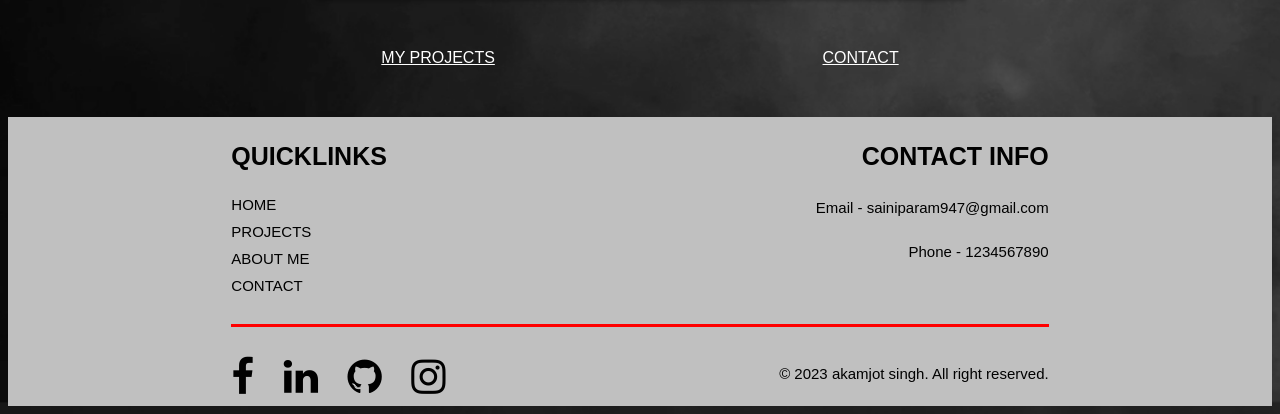
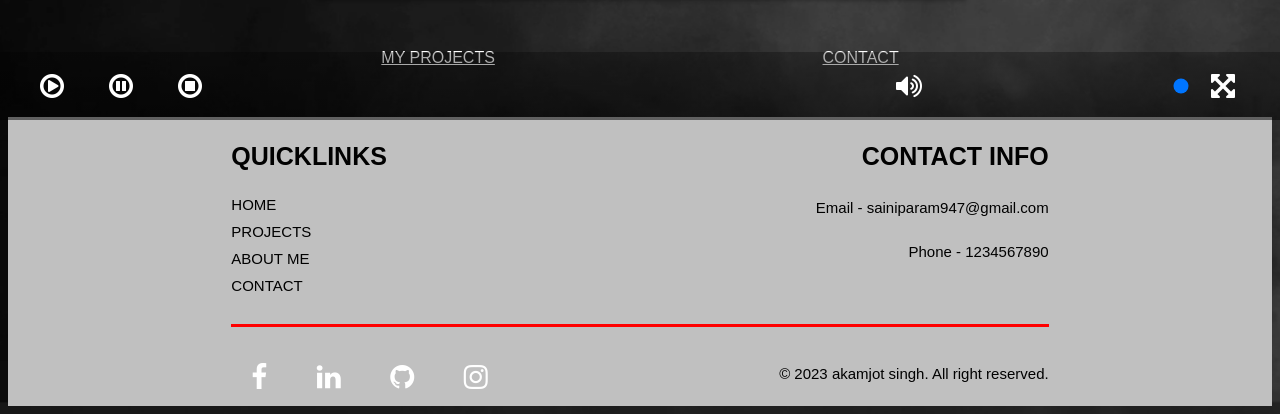
Before and after one commit to akamjot/singh_akamjot_portfolio, a PHP site: page /home.html in a window 1280 px wide. Shown: the part 680-1094 px from the top of the page. Run offline with PHP 8.4, Linux system fonts and the light colour scheme.

Commit message:
video controls added and functionality added

```diff
--- a/css/main.css
+++ b/css/main.css
@@ -229,6 +229,65 @@ nav .home-link {
   padding-bottom: 20px;
 }
 
+#player-container {
+  position: relative;
+  display: flex;
+  flex-direction: column;
+}
+
+.video-controls.hidden {
+  display: none;
+}
+
+.video-controls {
+  right: 0;
+  left: 0;
+  padding: 20px;
+  position: absolute;
+  bottom: 0px;
+  transition: all 0.2s ease;
+  background-image: linear-gradient(to bottom, rgba(0, 0, 0, 0.3), rgba(0, 0, 0, 0.5));
+  display: flex;
+}
+
+.video-controls.hide {
+  opacity: 0;
+  pointer-events: none;
+}
+
+button {
+  padding: 0;
+  border: 0;
+  background-color: transparent;
+}
+
+.fa, .fa-solid {
+  color: #fff;
+  font-size: 28px;
+  margin-left: 20px;
+}
+
+.fa-stop-circle-o {
+  margin-right: 20px;
+}
+
+.fa-volume-up {
+  margin-left: auto;
+}
+
+input[type=range] {
+  -webkit-appearance: none;
+  appearance: none;
+  background: transparent;
+  cursor: pointer;
+  width: 15rem;
+}
+
+/* Removes default focus */
+input[type=range]:focus {
+  outline: none;
+}
+
 .hidden {
   display: none;
 }
--- a/home.html
+++ b/home.html
@@ -57,6 +57,19 @@
         <section id="demo-reel" class="grid-con">
             <h2 class="hidden">demo reel</h2>
             <div class="container col-start-1 col-end-5 m-col-start-3 m-col-end-11 l-col-start-3 l-col-end-11">
+
+                <video controls preload="metadata" poster="images/placeholder.jpg">
+                    <source src="video/INDUSTRY_NIGHT.mp4" type="video/mp4">
+                <p>Your browser does not support the video tag.</p>
+                </video>
+                <div class="video-controls hidden" id="video-controls">
+                    <button id="play-button"><i class="fa fa-play-circle-o"></i></button>
+                    <button id="pause-button"><i class="fa fa-pause-circle-o"></i></button>
+                    <button id="stop-button"><i class="fa fa-stop-circle-o"></i></button>
+                    <i class="fa fa-volume-up"></i>
+                    <input type="range" id="change-vol" step="0.05" min="0" max="1" value="1">
+                    <button id="full-screen"><i class="fa fa-arrows-alt"></i></button>
+                </div>
 
             </div>
 
--- /dev/null
+++ b/js/thirdparty.js
@@ -0,0 +1 @@
+const player = 1;
--- a/sass/components/_index.scss
+++ b/sass/components/_index.scss
@@ -3,3 +3,4 @@
 @forward 'footer';
 @forward 'container';
 @forward 'lineseparator';
+@forward 'video';
--- /dev/null
+++ b/sass/components/_video.scss
@@ -0,0 +1,58 @@
+#player-container {
+    position: relative;
+    display: flex;
+    flex-direction: column;
+ }
+
+ .video-controls.hidden {
+  display: none;
+ }
+
+ .video-controls {
+    right: 0;
+    left: 0;
+    padding: 20px;
+    position: absolute;
+    bottom: 0px;
+    transition: all 0.2s ease;
+    background-image: linear-gradient(to bottom, rgba(0, 0, 0, 0.3), rgba(0, 0, 0, 0.5));
+    display: flex;
+  }
+
+  .video-controls.hide {
+    opacity: 0;
+    pointer-events: none;
+  }
+
+  button {
+    padding: 0;
+    border: 0;
+    background-color: transparent;
+  }
+
+  .fa, .fa-solid {
+    color: #fff;
+    font-size: 28px;
+    margin-left: 20px;
+  }
+
+  .fa-stop-circle-o {
+    margin-right: 20px;
+  }
+
+  .fa-volume-up {
+    margin-left: auto;
+  }
+
+  input[type="range"] {
+    -webkit-appearance: none;
+    appearance: none;
+    background: transparent;
+    cursor: pointer;
+    width: 15rem;
+  }
+
+  /* Removes default focus */
+  input[type="range"]:focus {
+    outline: none;
+  }
```
Also changed, not shown: js/main.js (added, +81 -0 lines).
